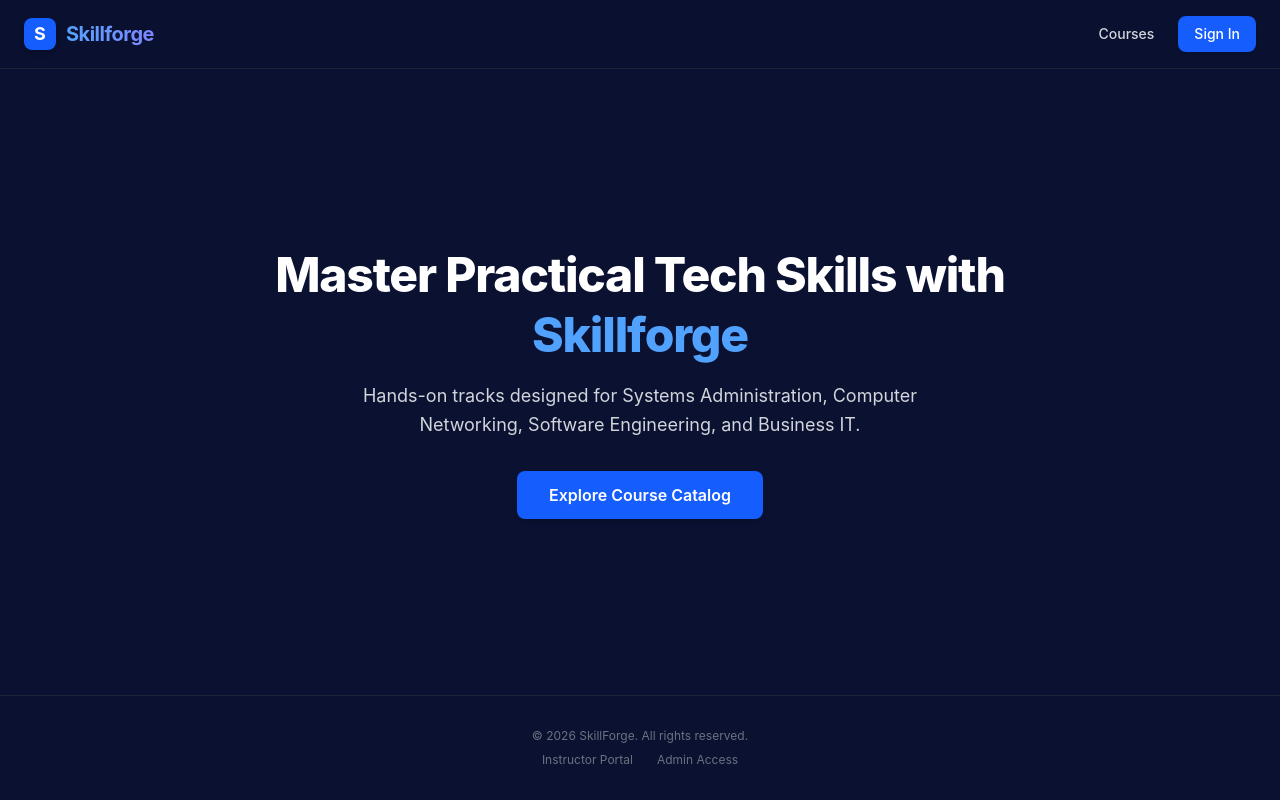
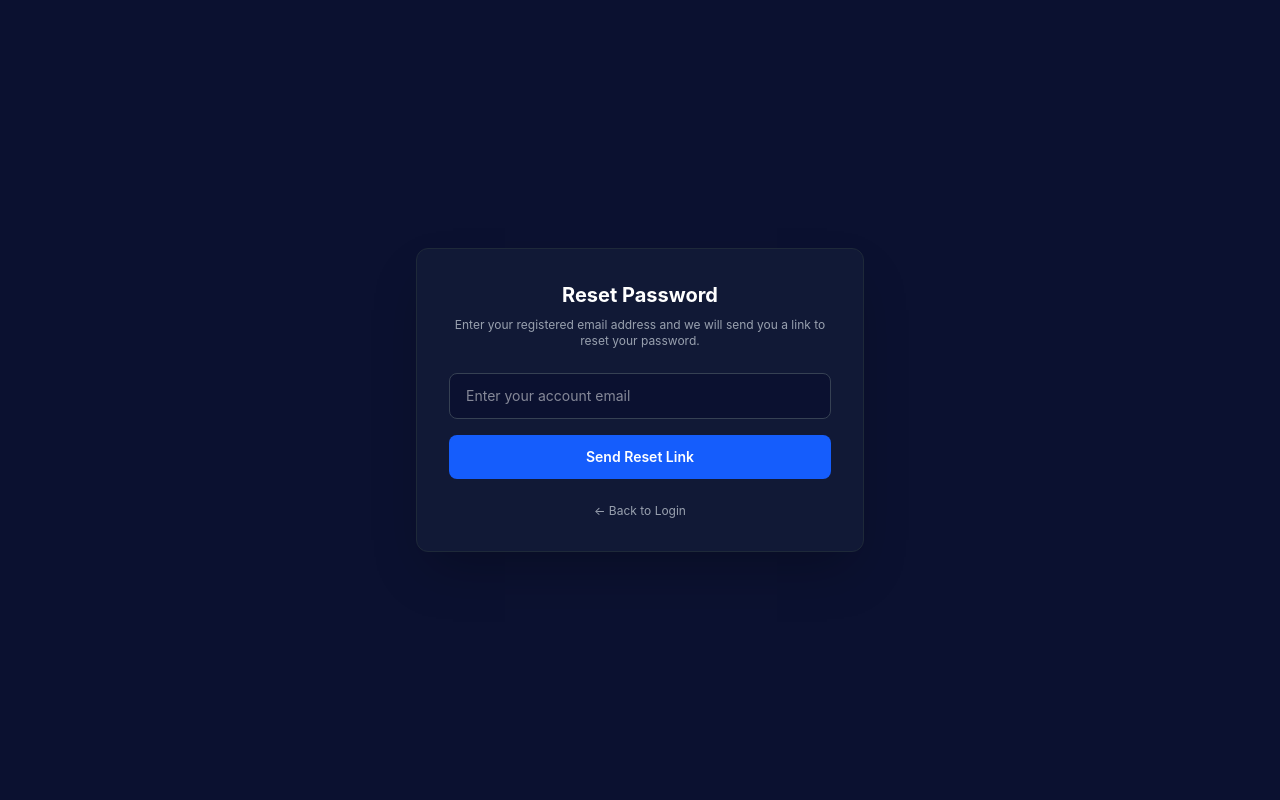
Before and after one commit to PrinceWycliff/skillforge-frontend, a React (Vite) app: page /forgot-password in a window 1280 px wide. Before the commit this address led to /. Built offline with nearby package versions, Linux system fonts and the light colour scheme; no server answers; the HTML template or start-up script is replaced by a standard one.

Commit message:
Add ForgotPassword and ResetPassword pages, router setup, and update Login UI

```diff
--- a/src/App.jsx
+++ b/src/App.jsx
@@ -9,13 +9,15 @@ import AdminLogin from './pages/AdminLogin';
 import AdminDashboard from './pages/AdminDashboard';
 import InstructorLogin from './pages/InstructorLogin';
 import InstructorStudio from './pages/InstructorStudio';
+import ForgotPassword from './pages/ForgotPassword';
+import ResetPassword from './pages/ResetPassword';
 import ProtectedRoute from './components/ProtectedRoute';
 import AdminRoute from './components/AdminRoute';
 import Register from './pages/Register';
 
 // Inline Guard for Instructor Studio
 const InstructorRoute = ({ children }) => {
-  const isAuth = localStorage.getItem('instructor_token');
+  const isAuth = localStorage.getItem('instructor_token') || localStorage.getItem('token');
   return isAuth ? children : <Navigate to="/instructor/login" replace />;
 };
 
@@ -29,6 +31,10 @@ export default function App() {
           <Route path="/catalog" element={<Catalog />} />
           <Route path="/login" element={<Login />} />
           <Route path="/register" element={<Register />} />
+
+          {/* Password Recovery Routes */}
+          <Route path="/forgot-password" element={<ForgotPassword />} />
+          <Route path="/reset-password" element={<ResetPassword />} />
 
           {/* Admin Routes */}
           <Route path="/admin/login" element={<AdminLogin />} />
--- /dev/null
+++ b/src/pages/ForgotPassword.jsx
@@ -0,0 +1,72 @@
+import React, { useState } from 'react';
+import { Link } from 'react-router-dom';
+
+export default function ForgotPassword() {
+  const [email, setEmail] = useState('');
+  const [message, setMessage] = useState('');
+  const [loading, setLoading] = useState(false);
+
+  const RAW_API_BASE = import.meta.env.VITE_API_BASE_URL || 'https://skillforge-backend-4wd6.onrender.com';
+  const API_BASE = RAW_API_BASE.replace(/\/$/, '');
+
+  const handleSubmit = async (e) => {
+    e.preventDefault();
+    setLoading(true);
+    setMessage('');
+
+    try {
+      const res = await fetch(`${API_BASE}/api/auth/forgot-password`, {
+        method: 'POST',
+        headers: { 'Content-Type': 'application/json' },
+        body: JSON.stringify({ email }),
+      });
+      const data = await res.json();
+      setMessage(data.message || 'Reset link request submitted.');
+    } catch (err) {
+      setMessage('Failed to send request. Check your network.');
+    } finally {
+      setLoading(false);
+    }
+  };
+
+  return (
+    <div className="min-h-screen bg-[#0B1130] text-white flex items-center justify-center px-4 font-sans">
+      <div className="max-w-md w-full bg-[#111936] p-8 rounded-xl border border-gray-800 shadow-2xl">
+        <h2 className="text-xl font-bold mb-2 text-center">Reset Password</h2>
+        <p className="text-xs text-gray-400 mb-6 text-center">
+          Enter your registered email address and we will send you a link to reset your password.
+        </p>
+
+        {message && (
+          <div className="mb-4 p-3 bg-blue-500/10 border border-blue-500/30 text-blue-300 text-xs rounded text-center">
+            {message}
+          </div>
+        )}
+
+        <form onSubmit={handleSubmit} className="space-y-4">
+          <input
+            type="email"
+            required
+            value={email}
+            onChange={(e) => setEmail(e.target.value)}
+            placeholder="Enter your account email"
+            className="w-full px-4 py-3 bg-[#0B1130] border border-gray-700 rounded-lg text-white text-sm"
+          />
+          <button
+            type="submit"
+            disabled={loading}
+            className="w-full py-3 bg-blue-600 hover:bg-blue-500 rounded-lg text-sm font-semibold transition"
+          >
+            {loading ? 'Sending link...' : 'Send Reset Link'}
+          </button>
+        </form>
+
+        <div className="mt-6 text-center text-xs">
+          <Link to="/instructor/login" className="text-gray-400 hover:text-white">
+            ← Back to Login
+          </Link>
+        </div>
+      </div>
+    </div>
+  );
+}
--- a/src/pages/InstructorLogin.jsx
+++ b/src/pages/InstructorLogin.jsx
@@ -9,8 +9,9 @@ export default function InstructorLogin() {
 
   const navigate = useNavigate();
 
-  // Use environment variable or default to your live Render backend URL
-  const API_BASE = import.meta.env.VITE_API_BASE_URL || 'https://skillforge-backend-4wd6.onrender.com';
+  // Use environment variable or fallback to deployed backend base URL
+  const RAW_API_BASE = import.meta.env.VITE_API_BASE_URL || 'https://skillforge-backend-4wd6.onrender.com';
+  const API_BASE = RAW_API_BASE.replace(/\/$/, '');
 
   const handleSubmit = async (e) => {
     e.preventDefault();
@@ -18,35 +19,40 @@ export default function InstructorLogin() {
     setLoading(true);
 
     try {
-      // Direct API call to backend database
-      const response = await fetch(`${API_BASE}/api/instructor/login`, {
+      // Connects directly to backend PostgreSQL auth route
+      const response = await fetch(`${API_BASE}/api/auth/login`, {
         method: 'POST',
         headers: {
           'Content-Type': 'application/json',
         },
-        body: JSON.stringify({ email, password }),
+        body: JSON.stringify({
+          email: email.trim().toLowerCase(),
+          password
+        }),
       });
 
-      const data = await response.json().catch(() => ({}));
+      const data = await response.json();
 
       if (!response.ok) {
-        throw new Error(data.message || 'Invalid instructor credentials.');
+        throw new Error(data.message || 'Invalid login credentials.');
       }
 
-      // Store JWT token & instructor info returned from the server
+      // Store authentic JWT token and user profile returned from PostgreSQL
       if (data.token) {
+        localStorage.setItem('token', data.token);
         localStorage.setItem('instructor_token', data.token);
       }
       if (data.user) {
+        localStorage.setItem('user', JSON.stringify(data.user));
         localStorage.setItem('instructor_user', JSON.stringify(data.user));
       }
 
-      // Redirect directly to Instructor Studio
+      // Direct user to Instructor Studio page
       navigate('/instructor/studio', { replace: true });
 
     } catch (err) {
       console.error('Login Error:', err);
-      setError(err.message || 'Connection error. Please try again.');
+      setError(err.message || 'Connection error. Please check your network and try again.');
     } finally {
       setLoading(false);
     }
@@ -62,17 +68,17 @@ export default function InstructorLogin() {
             S
           </div>
           <h2 className="text-2xl font-bold tracking-tight">Instructor Portal</h2>
-          <p className="text-gray-400 text-sm mt-1">Sign in to manage courses and studio content</p>
+          <p className="text-gray-400 text-sm mt-1">Sign in with your database credentials</p>
         </div>
 
-        {/* Error Alert */}
+        {/* Error Notification */}
         {error && (
           <div className="mb-6 p-3 bg-red-500/10 border border-red-500/30 rounded-lg text-red-400 text-sm text-center">
             {error}
           </div>
         )}
 
-        {/* Form */}
+        {/* Login Form */}
         <form onSubmit={handleSubmit} className="space-y-5">
           <div>
             <label className="block text-xs font-semibold text-gray-300 uppercase tracking-wider mb-2">
@@ -89,9 +95,17 @@ export default function InstructorLogin() {
           </div>
 
           <div>
-            <label className="block text-xs font-semibold text-gray-300 uppercase tracking-wider mb-2">
-              Password
-            </label>
+            <div className="flex items-center justify-between mb-2">
+              <label className="block text-xs font-semibold text-gray-300 uppercase tracking-wider">
+                Password
+              </label>
+              <Link
+                to="/forgot-password"
+                className="text-xs text-blue-400 hover:text-blue-300 hover:underline transition"
+              >
+                Forgot password?
+              </Link>
+            </div>
             <input
               type="password"
               required
@@ -111,7 +125,7 @@ export default function InstructorLogin() {
           </button>
         </form>
 
-        {/* Footer Navigation */}
+        {/* Footer Link */}
         <div className="mt-8 pt-6 border-t border-gray-800 text-center text-xs text-gray-500">
           <Link to="/" className="hover:text-gray-300 transition">
             ← Return to Main Homepage
--- a/src/pages/Login.jsx
+++ b/src/pages/Login.jsx
@@ -138,9 +138,17 @@ export default function Login() {
           </div>
 
           <div>
-            <label className="block text-[11px] font-semibold text-gray-400 uppercase tracking-wider mb-1.5">
-              Password
-            </label>
+            <div className="flex items-center justify-between mb-1.5">
+              <label className="block text-[11px] font-semibold text-gray-400 uppercase tracking-wider">
+                Password
+              </label>
+              <Link
+                to="/forgot-password"
+                className="text-xs text-blue-400 hover:text-blue-300 hover:underline transition"
+              >
+                Forgot password?
+              </Link>
+            </div>
             <input
               type="password"
               required
--- /dev/null
+++ b/src/pages/ResetPassword.jsx
@@ -0,0 +1,125 @@
+import React, { useState } from 'react';
+import { useSearchParams, useNavigate, Link } from 'react-router-dom';
+
+export default function ResetPassword() {
+  const [searchParams] = useSearchParams();
+  const token = searchParams.get('token');
+  const navigate = useNavigate();
+
+  const [newPassword, setNewPassword] = useState('');
+  const [confirmPassword, setConfirmPassword] = useState('');
+  const [message, setMessage] = useState('');
+  const [error, setError] = useState('');
+  const [loading, setLoading] = useState(false);
+
+  const RAW_API_BASE = import.meta.env.VITE_API_BASE_URL || 'https://skillforge-backend-4wd6.onrender.com';
+  const API_BASE = RAW_API_BASE.replace(/\/$/, '');
+
+  const handleSubmit = async (e) => {
+    e.preventDefault();
+    setError('');
+    setMessage('');
+
+    if (newPassword !== confirmPassword) {
+      setError('Passwords do not match.');
+      return;
+    }
+
+    if (!token) {
+      setError('Invalid or missing password reset token.');
+      return;
+    }
+
+    setLoading(true);
+
+    try {
+      const res = await fetch(`${API_BASE}/api/auth/reset-password`, {
+        method: 'POST',
+        headers: { 'Content-Type': 'application/json' },
+        body: JSON.stringify({ token, newPassword }),
+      });
+
+      const data = await res.json();
+
+      if (!res.ok) {
+        throw new Error(data.message || 'Failed to reset password.');
+      }
+
+      setMessage('Password reset successful! Redirecting to login...');
+      setTimeout(() => {
+        navigate('/instructor/login');
+      }, 2500);
+    } catch (err) {
+      setError(err.message || 'Server connection error.');
+    } finally {
+      setLoading(false);
+    }
+  };
+
+  return (
+    <div className="min-h-screen bg-[#0B1130] text-white flex items-center justify-center px-4 font-sans">
+      <div className="max-w-md w-full bg-[#111936] p-8 rounded-xl border border-gray-800 shadow-2xl">
+        <h2 className="text-xl font-bold mb-2 text-center">Set New Password</h2>
+        <p className="text-xs text-gray-400 mb-6 text-center">
+          Enter your new password below to update your account credentials.
+        </p>
+
+        {error && (
+          <div className="mb-4 p-3 bg-red-500/10 border border-red-500/30 text-red-400 text-xs rounded text-center">
+            {error}
+          </div>
+        )}
+
+        {message && (
+          <div className="mb-4 p-3 bg-green-500/10 border border-green-500/30 text-green-300 text-xs rounded text-center">
+            {message}
+          </div>
+        )}
+
+        <form onSubmit={handleSubmit} className="space-y-4">
+          <div>
+            <label className="block text-xs font-semibold text-gray-300 uppercase tracking-wider mb-2">
+              New Password
+            </label>
+            <input
+              type="password"
+              required
+              value={newPassword}
+              onChange={(e) => setNewPassword(e.target.value)}
+              placeholder="••••••••"
+              className="w-full px-4 py-3 bg-[#0B1130] border border-gray-700 rounded-lg text-white text-sm focus:outline-none focus:border-blue-500 transition"
+            />
+          </div>
+
+          <div>
+            <label className="block text-xs font-semibold text-gray-300 uppercase tracking-wider mb-2">
+              Confirm New Password
+            </label>
+            <input
+              type="password"
+              required
+              value={confirmPassword}
+              onChange={(e) => setConfirmPassword(e.target.value)}
+              placeholder="••••••••"
+              className="w-full px-4 py-3 bg-[#0B1130] border border-gray-700 rounded-lg text-white text-sm focus:outline-none focus:border-blue-500 transition"
+            />
+          </div>
+
+          <button
+            type="submit"
+            disabled={loading}
+            className="w-full py-3 bg-blue-600 hover:bg-blue-500 disabled:bg-blue-800 text-sm font-semibold rounded-lg transition"
+          >
+            {loading ? 'Updating Password...' : 'Reset Password'}
+          </button>
+        </form>
+
+        <div className="mt-6 text-center text-xs">
+          <Link to="/instructor/login" className="text-gray-400 hover:text-white">
+            ← Back to Login
+          </Link>
+        </div>
+      </div>
+    </div>
+  );
+}
```
